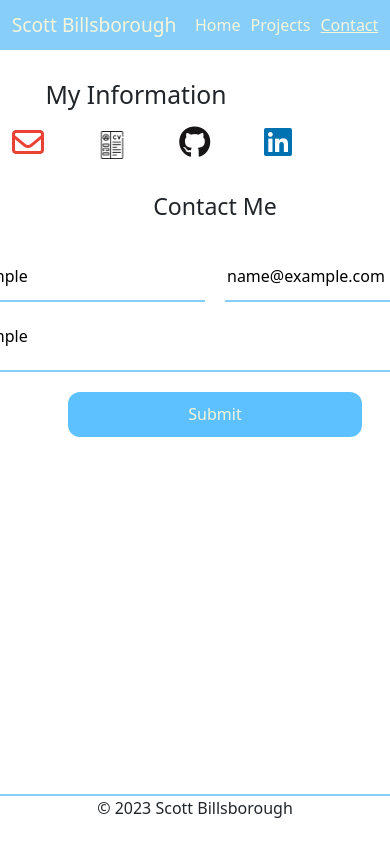
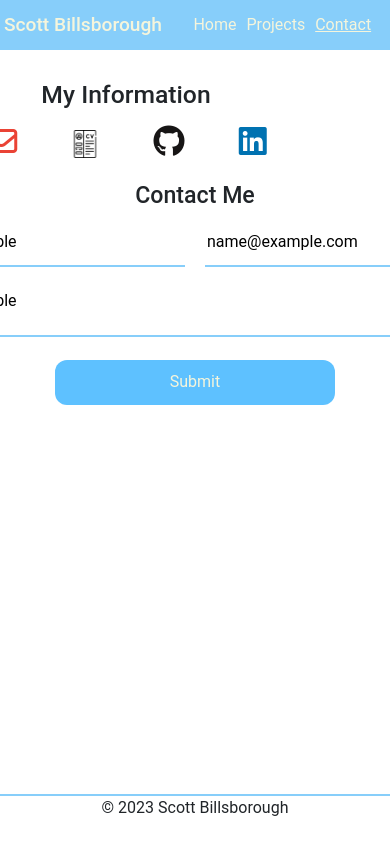
Before and after one commit to sbillsborough/react-portfolio, a React (Create React App) app in the folder react-portfolio/: page /#/contact in a window 390 px wide. Both pictures are taken after typing "Sample", "name@example.com", "Sample" into the empty fields and a click on the button "Submit". Shown: the top 844 px of the page. Built offline with nearby package versions, Linux system fonts and the light colour scheme; no server answers.

Commit message:
moved the h3 outside of the form and added padding to the left and right of the form, 490px media query looks pretty centered now

```diff
--- a/react-portfolio/src/index.css
+++ b/react-portfolio/src/index.css
@@ -5,10 +5,12 @@
 }
 
 html,
-body {
+body,
+#root {
   margin: 0;
+  padding: 0;
   height: 100vh;
-  width: 100vw;
+  width: 100%;
   font-family: "Roboto", sans-serif;
 }
 
@@ -27,8 +29,9 @@ header {
   align-items: center;
   background: var(--background);
   color: var(--main);
-  padding: 0 3%;
+  padding: 0 1%;
   height: 50px;
+  width: 100%;
 }
 
 nav a {
@@ -197,25 +200,24 @@ ul {
 /* Contact Page Styling */
 
 .contact-container {
-  padding-bottom: 60px;
   display: grid;
-  width: 100%;
+  margin: 0;
   justify-content: center;
+  text-align: center;
+}
+
+.contact-container ul {
+  padding: 0;
+  justify-content: space-evenly;
 }
 
 .info-wrapper {
-  text-align: center;
-}
-
-form h3 {
-  margin: auto !important;
 }
 
 #form {
   display: grid;
   gap: 20px;
   grid-template-areas:
-    "h3 h3"
     "name email"
     "textarea textarea"
     "button button ";
@@ -303,13 +305,13 @@ button:hover {
 /* Nav Bar and Homepage */
 
 @media (max-width: 375px) {
+  header {
+    width: 100vw;
+  }
+
   header h3 {
     font-size: 1rem;
     margin: 0;
-  }
-
-  .navbar {
-    width: 100vw;
   }
 
   nav {
@@ -331,7 +333,13 @@ button:hover {
 
   .info-wrapper {
     width: 100vw;
-    margin: auto 10px;
+    margin: 0;
+    justify-content: center;
+  }
+
+  .contact-container {
+    width: 60vw;
+    justify-content: center;
   }
 }
 
@@ -339,6 +347,10 @@ button:hover {
   header h3 {
     font-size: 1.2rem;
     margin: 0;
+  }
+
+  .navbar {
+    margin-right: 15px;
   }
 
   nav a {
@@ -363,12 +375,16 @@ button:hover {
   }
 
   .contact-container {
-    margin: 0 20px;
+    width: 100vw;
+    justify-content: center;
+    padding: 0;
+  }
+
+  .info-wrapper {
     width: 100vw;
   }
 
-  .info-wrapper {
-    width: 80vw;
-    margin: auto 10px;
+  #form {
+    padding: 0 30px 0 30px;
   }
 }
--- a/react-portfolio/src/pages/Contact.js
+++ b/react-portfolio/src/pages/Contact.js
@@ -82,8 +82,8 @@ function Contact() {
       </div>
 
       <div className="contact-wrapper">
+        <h3>Contact Me</h3>
         <form id="form" onSubmit={handleSubmit}>
-          <h3>Contact Me</h3>
           <input
             className="name"
             name="name"
@@ -108,6 +108,7 @@ function Contact() {
             cols="30"
             rows="10"
           ></textarea>
+
           <button>Submit</button>
         </form>
       </div>
```
